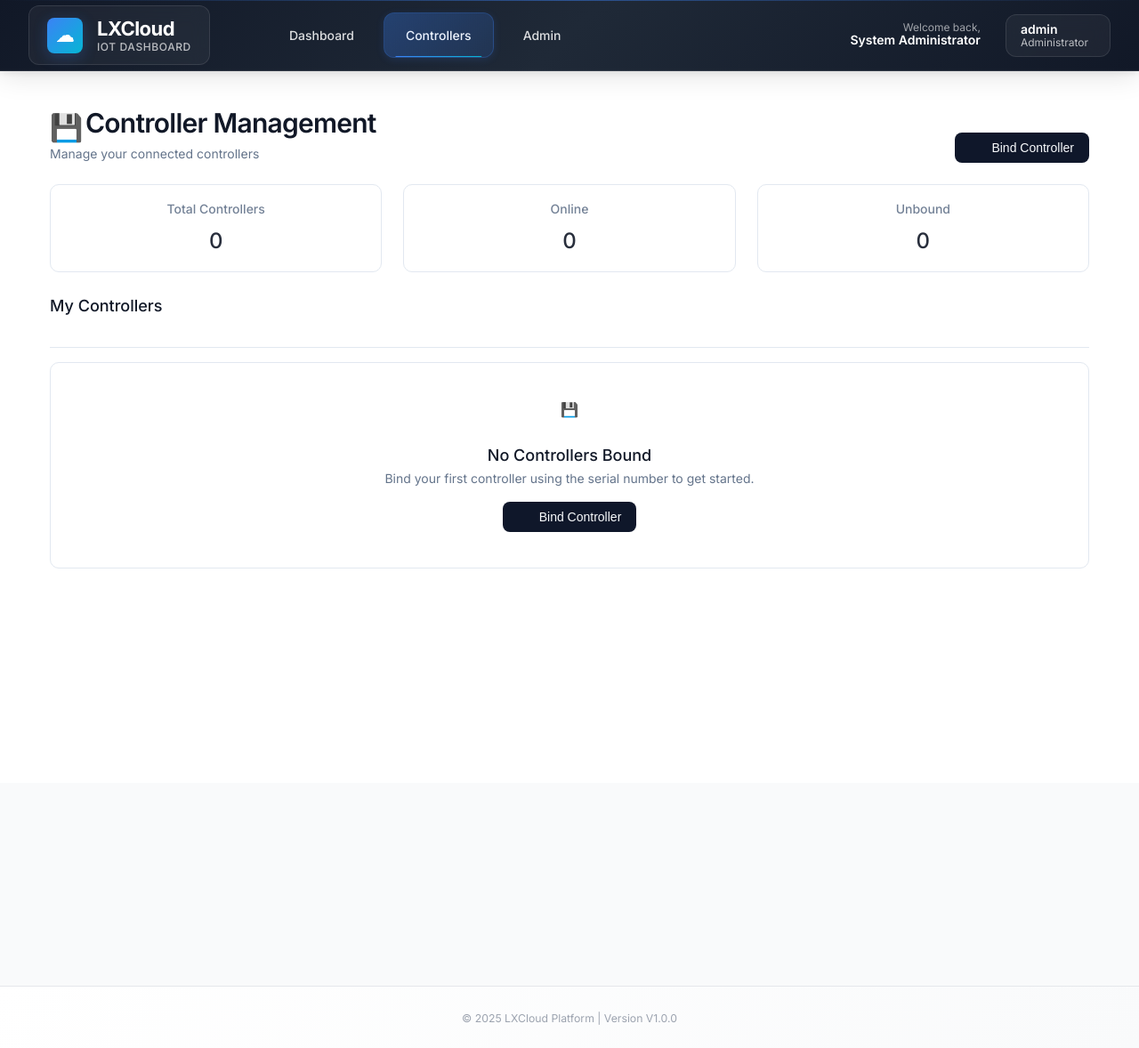
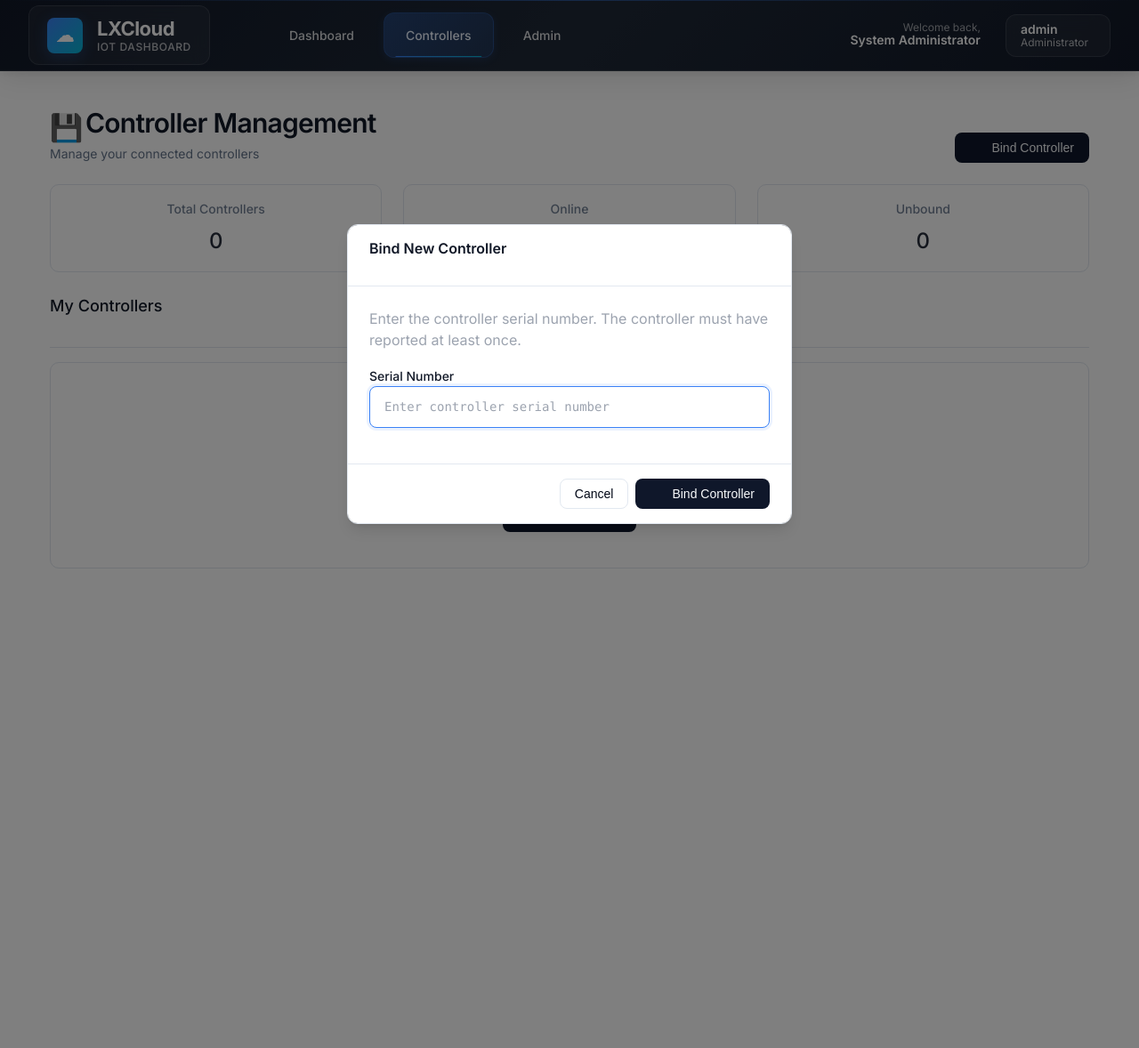
Before and after one commit to JeffMolenaar/LXCloud_2025, a Flask app: page /controllers/ in a window 1280 px wide, after a click on "Bind Controller". Shown: the whole page at 89% size. After the commit the page ends 639 px from the top, so only its background shows below. Run offline with Flask 3, Linux system fonts and the light colour scheme; a user stored in the database is signed in; data comes from the database, SQL or seed files in the repository; data that the repository does not hold is empty; some libraries are stand-ins or nearby versions.

Commit message:
Fix modal positioning issue with custom Bootstrap modal implementation
Co-authored-by: JeffMolenaar <70092537+JeffMolenaar@users.noreply.github.com>

```diff
--- a/templates/controllers/index.html
+++ b/templates/controllers/index.html
@@ -235,19 +235,109 @@
     color: hsl(var(--muted-foreground));
 }
 
-/* Modal Styles */
+/* Modal Styles - Fix positioning issues */
+.modal {
+    position: fixed !important;
+    top: 0 !important;
+    left: 0 !important;
+    z-index: 1055 !important;
+    display: none;
+    width: 100% !important;
+    height: 100% !important;
+    overflow-x: hidden;
+    overflow-y: auto;
+    outline: 0;
+}
+
+.modal.fade {
+    opacity: 0;
+    transition: opacity 0.15s linear;
+}
+
+.modal.show {
+    opacity: 1;
+}
+
+.modal-backdrop {
+    position: fixed !important;
+    top: 0 !important;
+    left: 0 !important;
+    z-index: 1050 !important;
+    width: 100vw !important;
+    height: 100vh !important;
+    background-color: rgba(0, 0, 0, 0.5) !important;
+}
+
+.modal-dialog {
+    position: relative;
+    width: auto;
+    margin: 0.5rem;
+    pointer-events: none;
+    display: flex;
+    align-items: center;
+    min-height: calc(100% - 1rem);
+}
+
+.modal.fade .modal-dialog {
+    transition: transform 0.3s ease-out;
+    transform: translate(0, -50px);
+}
+
+.modal.show .modal-dialog {
+    transform: none;
+}
+
+@media (min-width: 576px) {
+    .modal-dialog {
+        max-width: 500px;
+        margin: 1.75rem auto;
+    }
+}
+
 .modal-modern .modal-content {
     border-radius: calc(var(--radius) + 4px);
     border: 1px solid hsl(var(--border));
     box-shadow: 0 10px 15px -3px rgb(0 0 0 / 0.1), 0 4px 6px -4px rgb(0 0 0 / 0.1);
+    position: relative;
+    display: flex;
+    flex-direction: column;
+    width: 100%;
+    pointer-events: auto;
+    background-color: #fff;
+    background-clip: padding-box;
 }
 
 .modal-modern .modal-header {
     border-bottom: 1px solid hsl(var(--border));
+    padding: 1rem 1.5rem;
+    display: flex;
+    align-items: center;
+    justify-content: space-between;
+}
+
+.modal-modern .modal-body {
+    position: relative;
+    flex: 1 1 auto;
+    padding: 1.5rem;
 }
 
 .modal-modern .modal-footer {
     border-top: 1px solid hsl(var(--border));
+    padding: 1rem 1.5rem;
+    display: flex;
+    align-items: center;
+    justify-content: flex-end;
+    gap: 0.5rem;
+}
+
+/* Ensure modal appears on top of everything */
+.modal-open {
+    overflow: hidden !important;
+}
+
+.modal-open .modal {
+    overflow-x: hidden;
+    overflow-y: auto;
 }
 
 /* Icons */
@@ -587,12 +677,102 @@
 {% block extra_js %}
 <script>
 document.addEventListener('DOMContentLoaded', function() {
-    // Initialize Bootstrap modal
+    // Custom Modal Implementation for Bootstrap Modal functionality
+    class SimpleModal {
+        constructor(element) {
+            this.element = element;
+            this.backdrop = null;
+            this.isVisible = false;
+        }
+
+        show() {
+            if (this.isVisible) return;
+
+            // Create backdrop
+            this.backdrop = document.createElement('div');
+            this.backdrop.className = 'modal-backdrop fade show';
+            this.backdrop.style.cssText = `
+                position: fixed !important;
+                top: 0 !important;
+                left: 0 !important;
+                z-index: 1050 !important;
+                width: 100vw !important;
+                height: 100vh !important;
+                background-color: rgba(0, 0, 0, 0.5) !important;
+            `;
+
+            // Show modal
+            document.body.appendChild(this.backdrop);
+            document.body.classList.add('modal-open');
+            document.body.style.overflow = 'hidden';
+
+            // Show the modal element
+            this.element.style.display = 'block';
+            this.element.classList.add('show');
+            this.element.style.cssText += `
+                position: fixed !important;
+                top: 0 !important;
+                left: 0 !important;
+                z-index: 1055 !important;
+                width: 100% !important;
+                height: 100% !important;
+                overflow-x: hidden;
+                overflow-y: auto;
+                outline: 0;
+            `;
+
+            this.isVisible = true;
+
+            // Focus on first input
+            const firstInput = this.element.querySelector('input, textarea, select');
+            if (firstInput) {
+                setTimeout(() => firstInput.focus(), 100);
+            }
+
+            // Handle backdrop clicks
+            this.backdrop.addEventListener('click', () => this.hide());
+
+            // Handle escape key
+            this.escapeHandler = (e) => {
+                if (e.key === 'Escape') this.hide();
+            };
+            document.addEventListener('keydown', this.escapeHandler);
+        }
+
+        hide() {
+            if (!this.isVisible) return;
+
+            // Hide modal
+            this.element.classList.remove('show');
+            this.element.style.display = 'none';
+            this.element.style.cssText = '';
+
+            // Remove backdrop
+            if (this.backdrop) {
+                document.body.removeChild(this.backdrop);
+                this.backdrop = null;
+            }
+
+            // Restore body
+            document.body.classList.remove('modal-open');
+            document.body.style.overflow = '';
+
+            this.isVisible = false;
+
+            // Remove escape handler
+            if (this.escapeHandler) {
+                document.removeEventListener('keydown', this.escapeHandler);
+                this.escapeHandler = null;
+            }
+        }
+    }
+
+    // Initialize modal
     const bindModalEl = document.getElementById('bindControllerModal');
     let bindModal = null;
 
-    if (bindModalEl && typeof bootstrap !== 'undefined' && bootstrap.Modal) {
-        bindModal = new bootstrap.Modal(bindModalEl);
+    if (bindModalEl) {
+        bindModal = new SimpleModal(bindModalEl);
 
         // Handle all bind controller button clicks
         const bindButtons = document.querySelectorAll('[data-bs-toggle="modal"][data-bs-target="#bindControllerModal"]');
@@ -602,8 +782,15 @@ document.addEventListener('DOMContentLoaded', function() {
                 bindModal.show();
             });
         });
-    } else {
-        console.warn('Bootstrap not found, modal functionality may not work properly');
+
+        // Handle close buttons
+        const closeButtons = bindModalEl.querySelectorAll('[data-bs-dismiss="modal"]');
+        closeButtons.forEach(button => {
+            button.addEventListener('click', function(e) {
+                e.preventDefault();
+                bindModal.hide();
+            });
+        });
     }
 
     // Handle form submission for bind controller
```
